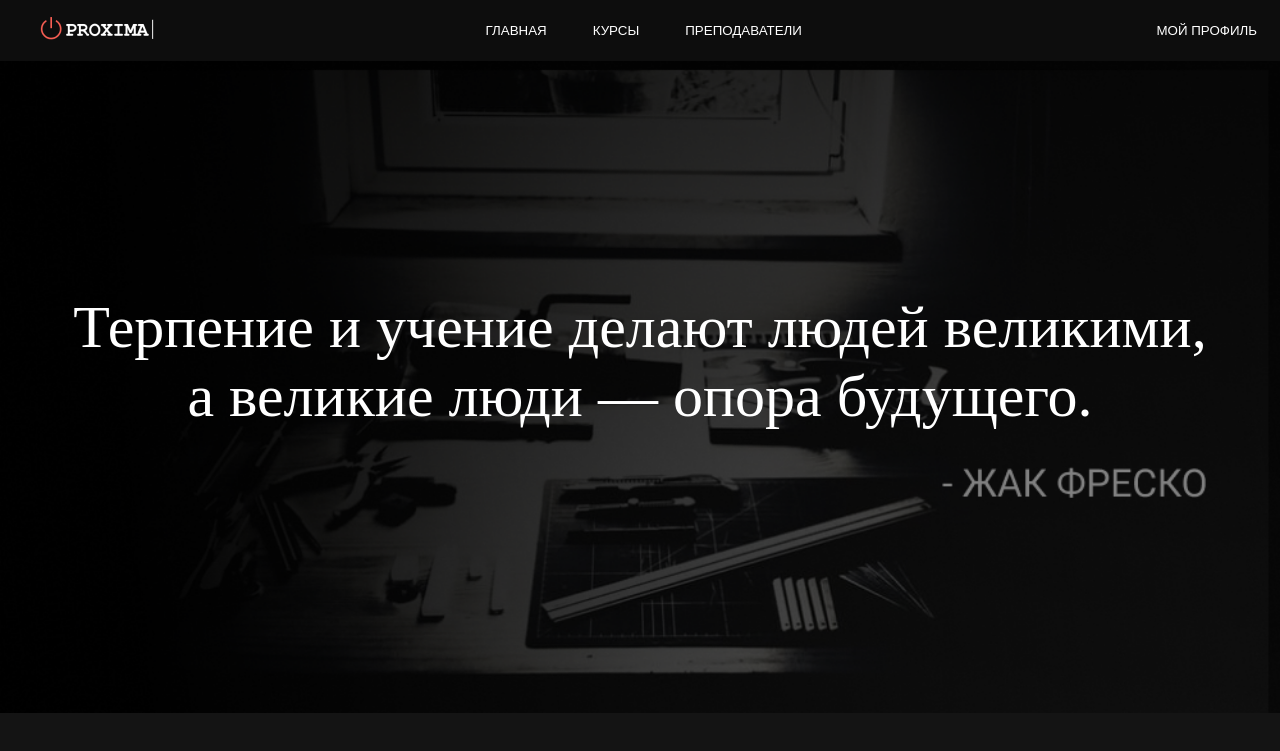
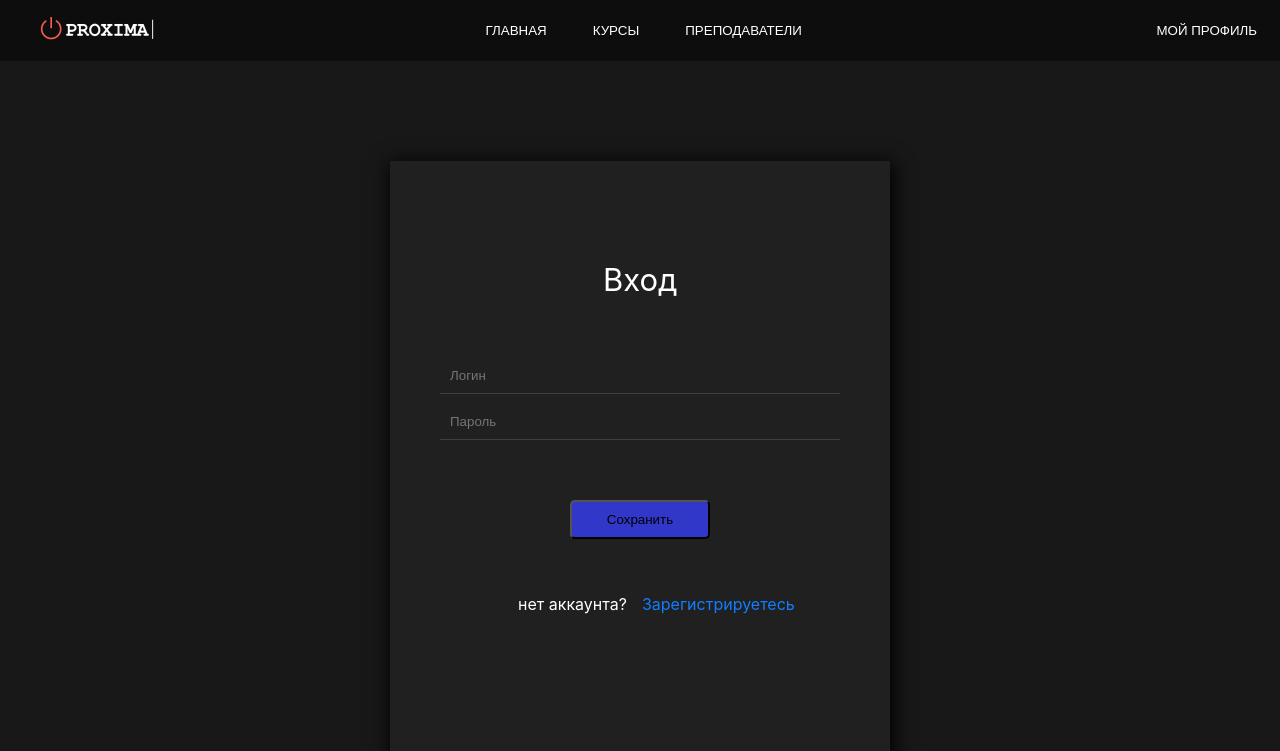
Before and after one commit to arsamurzaev/course-website-frontend, a React (Create React App) app: page / in a window 1280 px wide. Shown: the top 751 px of the page. Built offline with nearby package versions, Linux system fonts and the light colour scheme.

Commit message:
сделал компонент регистрация папки RegisterPage

```diff
--- a/src/components/App.jsx
+++ b/src/components/App.jsx
@@ -2,13 +2,16 @@
 import Header from "./Header";
 import Footer from "./Footer";
 import MainPage from "./Main/MainPage";
+import RegisterPage from "../pages/RegisterPage/RegisterPage";
 
 const App = () => {
   return (
     <>
       <Header />
+      <RegisterPage />
       <MainPage />
       <Footer />
+
     </>
   );
 };
--- /dev/null
+++ b/src/pages/RegisterPage/RegisterPage.jsx
@@ -0,0 +1,26 @@
+import React from 'react'
+import styles from './RegisterPage.module.css';
+
+function RegisterPage() {
+    return (
+        <div className={styles.main_card}>
+        <div className={styles.profile_card}>
+            <div className={styles.profile_name}>Вход</div>
+        </div>
+        <div className={styles.inp_info_card}>
+            <input className={styles.inp_info} type="text" placeholder='Логин'/>
+            <input className={styles.inp_info} type="text" placeholder='Пароль'/>
+
+            <div className={styles.auth_but_card}>
+                <button className={styles.but_card}>Сохранить</button>
+                <div className={styles.card_proff}>
+                    <div className={styles.profile_no}>нет аккаунта?</div>
+                    <div className={styles.auth_card}>Зарегистрируетесь</div>
+                </div>
+            </div>
+        </div>
+    </div>
+    )
+}
+
+export default RegisterPage
--- /dev/null
+++ b/src/pages/RegisterPage/RegisterPage.module.css
@@ -0,0 +1,74 @@
+body {
+    background-color: #181818;
+}
+.main_card {
+    margin: 0 auto;
+    max-width: 500px;
+    height: 600px;
+    background-color: #202020;
+    -webkit-box-shadow: 2px 3px 19px 2px rgba(0, 0, 0, 1);
+    -moz-box-shadow: 2px 3px 19px 2px rgba(0, 0, 0, 1);
+    box-shadow: 2px 3px 19px 2px rgba(0, 0, 0, 1);
+    margin-bottom: 100px;
+}
+.profile_card {
+    margin-top: 100px;
+    padding: 100px 0 10px 0;
+    text-align: center;
+}
+.profile_name {
+    font-weight: 400;
+    font-size: 31px;
+    color: #ffffff;
+}
+.inp_info_card {
+    display: flex;
+    flex-direction: column;
+    gap: 10px;
+    width: 400px;
+    margin: 0 auto;
+    margin-top: 50px;
+}
+.inp_info {
+    padding: 10px;
+    background-color: #202020;
+    border: none;
+    border-bottom: 1px solid #3F3F3F;
+    outline: none;
+}
+.inp_info:hover {
+    border-bottom: 1px solid #107EFF
+}
+.auth_card {
+    margin: auto;
+    width: 120px;
+    color: #107EFF;
+    cursor: pointer;
+}
+.profile_no {
+    color: #ffffff;
+}
+.auth_card:hover {
+    text-decoration: underline;
+}
+.auth_but_card {
+    margin: auto;
+    display: flex;
+    flex-direction: column;
+    gap: 5px;
+}
+.but_card {
+    margin: auto;
+    padding: 10px;
+    background-color: #3137C9;
+    width: 140px;
+    border-radius: 5px;
+    cursor: pointer;
+    margin-top: 50px;
+
+}
+.card_proff {
+    margin-top: 50px;
+    display: flex;
+    gap: 15px;
+}
```
